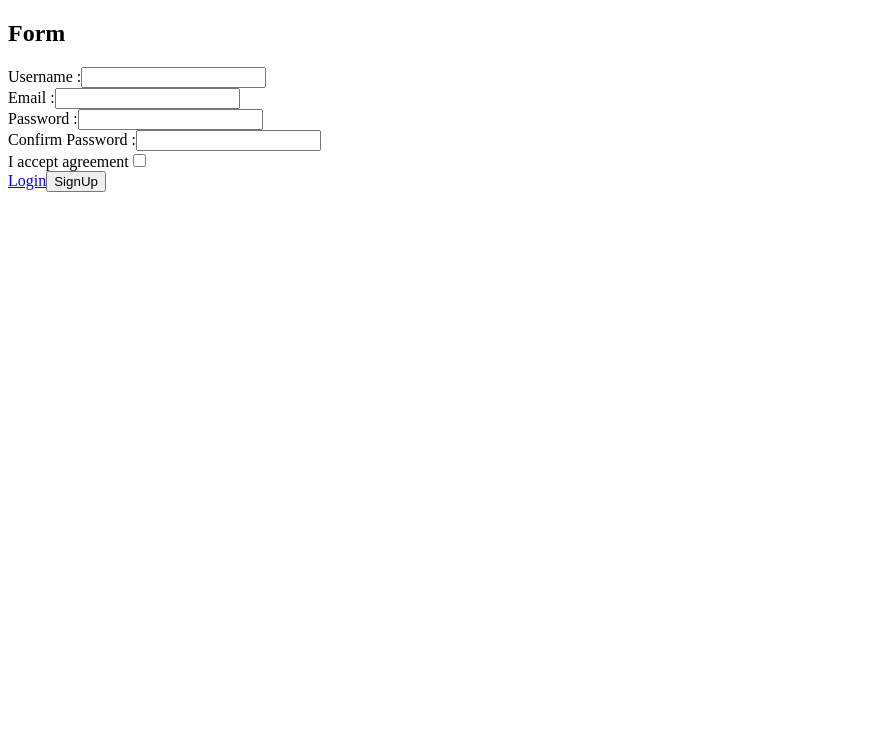
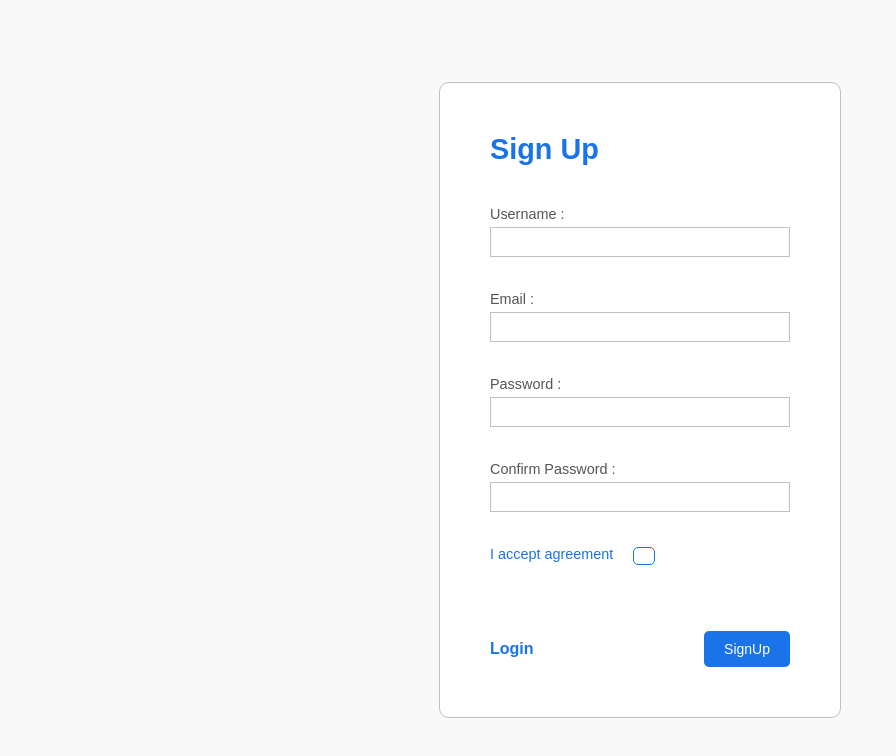
Before and after one commit to ItsEhsanMM/form-app, a React (Create React App) app: page / in a window 1280 px wide. Shown: the top 756 px of the page, without its empty margins (0-896 px from the left). Built offline with nearby package versions, Linux system fonts and the light colour scheme.

Commit message:
style completed

```diff
--- a/package.json
+++ b/package.json
@@ -10,6 +10,7 @@
     "react-dom": "^18.2.0",
     "react-scripts": "5.0.1",
     "react-toastify": "^9.1.3",
+    "sass": "^1.62.1",
     "web-vitals": "^2.1.4"
   },
   "scripts": {
--- a/src/App.js
+++ b/src/App.js
@@ -1,5 +1,5 @@
 import React from "react";
-import Form from "./Components/Form";
+import Form from "./Components/SignUp";
 
 const App = () => {
   return (
--- a/src/Components/Input.js
+++ b/src/Components/Input.js
@@ -1,11 +1,22 @@
-import React from 'react';
+import React from "react";
 
-const Input = ({label,type,name,value,onChange,onFocus,condition}) => {
-
+const Input = ({
+  label,
+  type,
+  name,
+  value,
+  onChange,
+  onFocus,
+  condition,
+  classname,
+  inp,
+  chk
+}) => {
   return (
-        <div>
+    <div className={classname}>
         <label>{label}</label>
         <input
+          className={inp}
           type={type}
           name={name}
           value={value}
--- /dev/null
+++ b/src/Components/SignUp.css
@@ -0,0 +1,162 @@
+.container {
+  display: flex;
+  justify-content: center;
+  align-items: center;
+  min-height: 100dvh;
+  background-color: #f9f9f9;
+}
+
+.formContainer {
+  border: 1px solid silver;
+  width: fit-content;
+  padding: 50px;
+  margin: 50px;
+  border-radius: 10px;
+  height: fit-content;
+  background-color: #fff;
+}
+
+.header {
+  text-align: left;
+  margin-bottom: 40px;
+  font-size: 1.8rem;
+  color: #1a73e8;
+}
+
+.formField {
+  display: flex;
+  flex-direction: column;
+  margin-bottom: 10px;
+  height: 75px;
+}
+
+.formField label {
+  text-align: left;
+  margin-bottom: 5px;
+  color: rgb(85, 85, 85);
+  font-size: 0.9rem;
+}
+
+.formInput {
+  width: 300px;
+  height: 30px;
+  padding: 0 10px;
+  border: 1px solid silver;
+  transition: all 0.2s ease-in;
+}
+
+.uncompleted {
+  width: 300px;
+  height: 30px;
+  border-radius: 5px;
+  padding: 0 10px;
+  border: 1px solid red;
+  transition: all 0.2s ease-in;
+}
+
+.formInput:focus,
+.uncompleted:focus {
+  outline: none;
+  line-height: 30px;
+  height: 30px;
+  border: 1px solid #1a73e8;
+}
+
+.formField span {
+  height: 10px;
+  text-align: left;
+  margin-top: 5px;
+  width: fit-content;
+  font-size: 0.7rem;
+  color: red;
+  line-height: 10px;
+  padding: 2px 3px;
+  border-radius: 3px;
+  background-color: rgba(255, 0, 0, 0.175);
+}
+
+.checkBoxContainer {
+  display: flex;
+  font-size: 0.85rem;
+  flex-direction: row !important;
+  align-items: center;
+  height: 20px !important;
+  text-align: center;
+}
+
+.formField:nth-child(6) label {
+  color: #1a73e8;
+}
+
+input[type="checkbox"] {
+  margin-left: 20px;
+  width: 18px ;
+  height: 18px;
+  border: 1px solid #1a73e8;
+  appearance: none;
+  border-radius: 5px;
+  transition: all 0.2s ease-in;
+}
+
+input[type="checkbox"]:checked {
+  width: 18px;
+  height: 18px;
+  background-color: #1a73e8;
+  border-radius: 50%;
+}
+
+input[type="checkbox"]:focus {
+  height: 18px;
+  width: 18px;
+  outline: none;
+  border: 2px solid #004aaa;
+}
+
+.formButtons {
+  display: flex;
+  justify-content: space-between;
+  align-items: center;
+}
+
+.formButtons button {
+  background-color: #1a73e8;
+  padding: 10px 20px;
+  color: #fff;
+  border-radius: 5px;
+  border: none;
+  font-size: 0.875rem;
+  font-weight: 500;
+  transition: all 0.1s ease-in;
+  cursor: pointer;
+}
+
+.formButtons button:hover {
+  background-color: #004aaa;
+}
+
+.formButtons a {
+  color: #1a73e8;
+  text-decoration: none;
+  transition: all 0.1s ease-in;
+  font-weight: 700;
+}
+
+.formButtons a:hover {
+  color: #004aaa;
+}
+
+@media (max-width: 440px) {
+  .formContainer {
+    padding: 20px;
+    margin: 50px 20px;
+    width: 90%;
+  }
+
+  .formInput {
+    width: 90%;
+  }
+
+  .uncompleted {
+    width: 90%;
+  }
+}
--- a/src/Components/Form.js
+++ b/src/Components/SignUp.js
@@ -2,6 +2,7 @@ import React, { useState, useEffect } from "react";
 import { validate } from "./validate";
 import { ToastContainer } from "react-toastify";
 import { toastNotif } from "./toast";
+import "./SignUp.css";
 
 import Input from "./Input";
 
@@ -53,41 +54,51 @@ const Form = () => {
   };
 
   return (
-    <div>
-      <form onSubmit={formSubmit}>
-        <h2>Form</h2>
+    <div className="container">
+      <form className="formContainer" onSubmit={formSubmit}>
+        <h2 className="header">Sign Up</h2>
 
         <Input
+          inp={error.name && touch.name ? "uncompleted" : "formInput"}
+          classname="formField"
           label="Username :"
           type="text"
           name="name"
           value={name}
           onChange={changeHandler}
           onFocus={focusHandler}
-          condition={error.name && touch.name && error.name}
+          condition={error.name && touch.name && <span>{error.name}</span>}
         />
 
         <Input
+          inp={error.email && touch.email ? "uncompleted" : "formInput"}
+          classname="formField"
           label="Email :"
           type="text"
           name="email"
           value={email}
           onChange={changeHandler}
           onFocus={focusHandler}
-          condition={error.email && touch.email && error.email}
+          condition={error.email && touch.email && <span>{error.email}</span>}
         />
 
         <Input
+          inp={error.pass && touch.pass ? "uncompleted" : "formInput"}
+          classname="formField"
           label="Password :"
           name="pass"
           type="password"
           value={pass}
           onChange={changeHandler}
           onFocus={focusHandler}
-          condition={error.pass && touch.pass && error.pass}
+          condition={error.pass && touch.pass && <span>{error.pass}</span>}
         />
 
         <Input
+          inp={
+            error.confirmpass && touch.confirmpass ? "uncompleted" : "formInput"
+          }
+          classname="formField"
           label="Confirm Password :"
           name="confirmpass"
           type="password"
@@ -95,22 +106,32 @@ const Form = () => {
           onChange={changeHandler}
           onFocus={focusHandler}
           condition={
-            error.confirmpass && touch.confirmpass && error.confirmpass
+            error.confirmpass &&
+            touch.confirmpass && <span>{error.confirmpass}</span>
           }
         />
 
-        <Input
-          label="I accept agreement"
+        <div className="formField">
+          <div className="checkBoxContainer">
+            <label>I accept agreement</label>
+            <input
+              className={
+                error.isAgreed && touch.isAgreed ? "uncompleted" : "formInput"
+              }
               type="checkbox"
               name="isAgreed"
               value={isAgreed}
               onChange={changeHandler}
               onFocus={focusHandler}
-          condition={error.isAgreed && touch.isAgreed && error.isAgreed}
             />
+          </div>
+          {error.isAgreed && touch.isAgreed && <span>{error.isAgreed}</span>}
+        </div>
 
+        <div className="formButtons">
           <a href="#">Login</a>
           <button type="submit">SignUp</button>
+        </div>
 
         <ToastContainer />
       </form>
--- /dev/null
+++ b/src/index.css
@@ -0,0 +1,6 @@
+* {
+    padding: 0;
+    margin: 0;
+    font-family: Arial, Helvetica, sans-serif;
+    box-sizing: border-box;
+}
--- a/src/index.js
+++ b/src/index.js
@@ -1,6 +1,7 @@
 import React from "react";
 import ReactDOM from "react-dom/client";
 import App from "./App";
+import './index.css'
 
 const root = ReactDOM.createRoot(document.getElementById("root"));
 root.render(<App />);
```
Also changed, not shown: 1 other file (tests, documents, lock files or other folders). Lines whose indentation alone changed are shown as unchanged.
